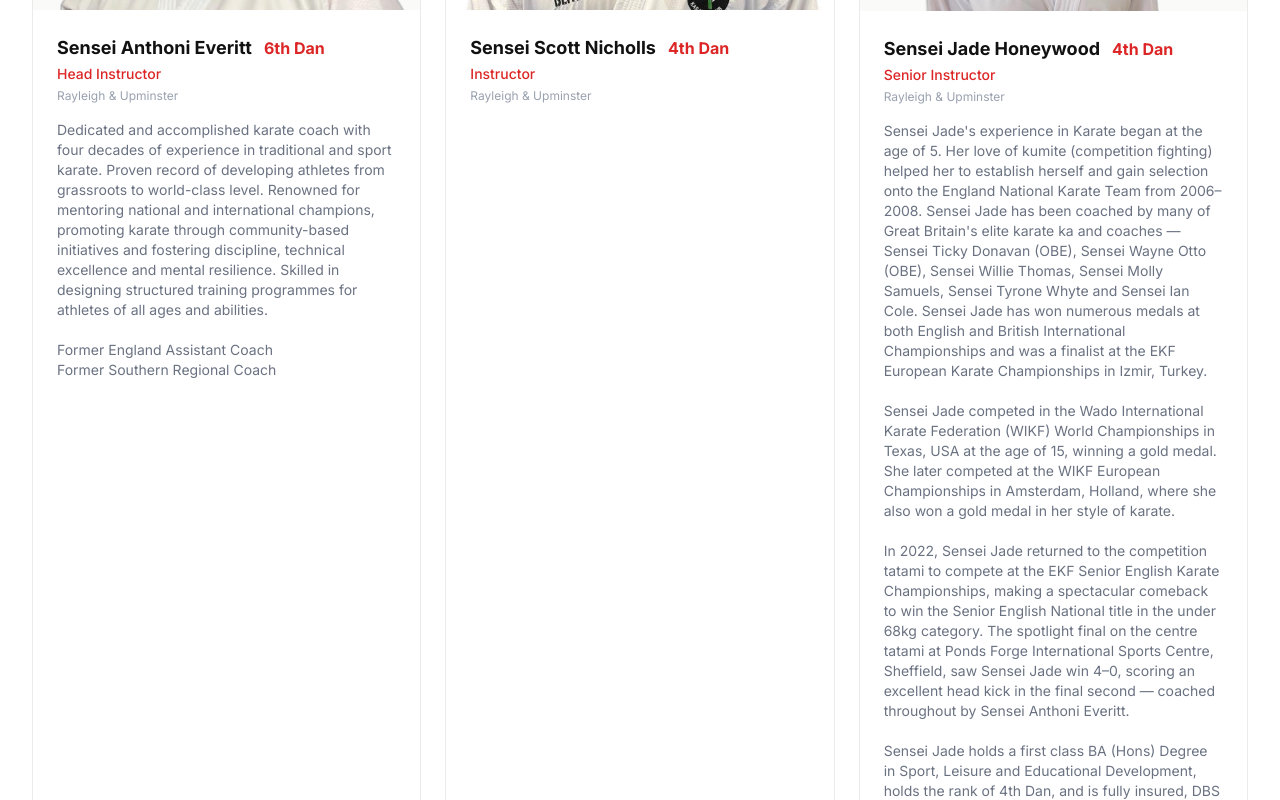
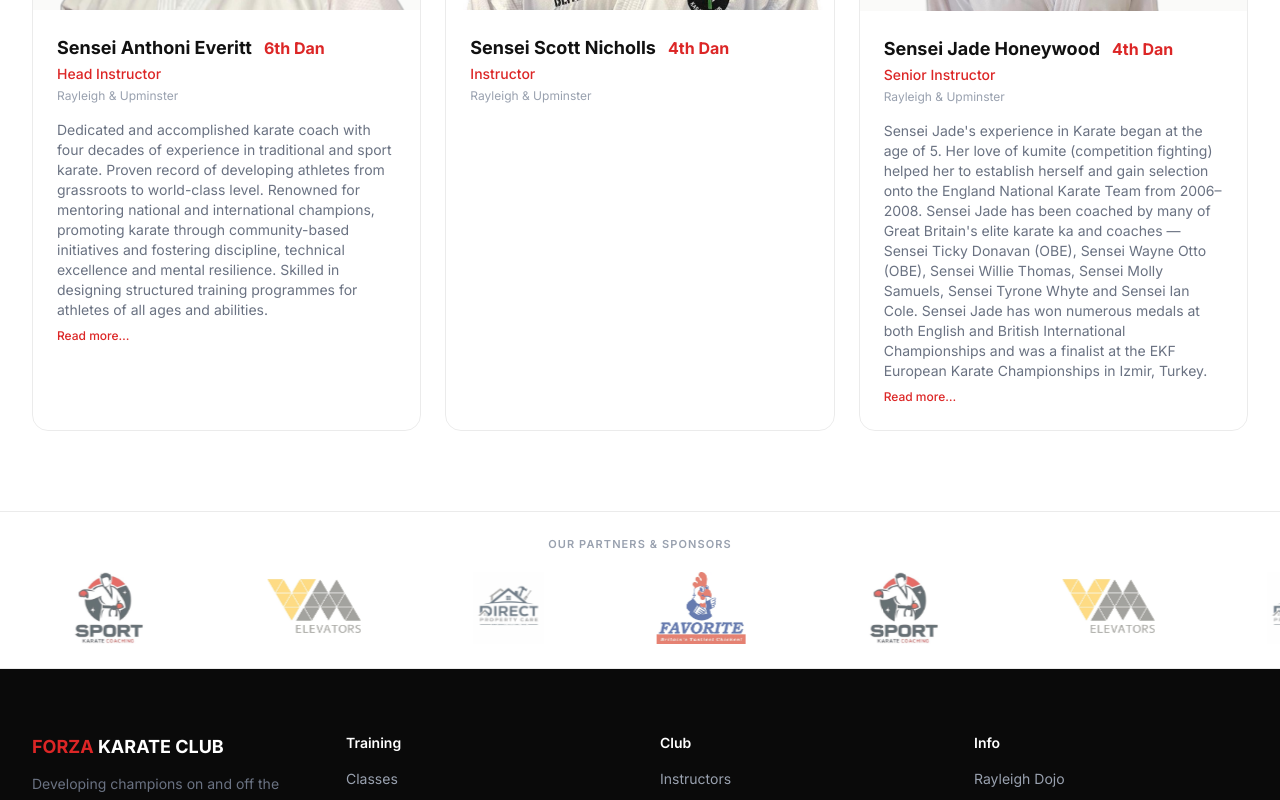
Before and after one commit to anthonieveritt-afk/forza-karate-website, a Next.js app: page /instructors in a window 1280 px wide. Shown: the part 940-1740 px from the top of the page. Built offline with nearby package versions, Linux system fonts and the light colour scheme.

Commit message:
Add expandable Read more/less to instructor bios

```diff
--- a/app/instructors/InstructorsClient.tsx
+++ b/app/instructors/InstructorsClient.tsx
@@ -11,6 +11,33 @@ interface Instructor {
   dojo: string
   photo: string
   bio: string
+}
+
+function BioText({ bio }: { bio: string }) {
+  const [expanded, setExpanded] = useState(false)
+  const paragraphs = bio.split('\n\n').filter(Boolean)
+  const firstPara = paragraphs[0] ?? bio
+  const rest = paragraphs.slice(1).join('\n\n')
+  const hasMore = rest.trim().length > 0
+
+  return (
+    <div className="text-sm text-gray-500">
+      <p>{firstPara}</p>
+      {hasMore && (
+        <>
+          {expanded && (
+            <p className="mt-3 whitespace-pre-line">{rest}</p>
+          )}
+          <button
+            onClick={() => setExpanded(v => !v)}
+            className="mt-2 text-[#dc2626] font-medium text-xs hover:underline focus:outline-none"
+          >
+            {expanded ? 'Read less ↑' : 'Read more…'}
+          </button>
+        </>
+      )}
+    </div>
+  )
 }
 
 export default function InstructorsClient({ instructors }: { instructors: Instructor[] }) {
@@ -49,7 +76,7 @@ export default function InstructorsClient({ instructors }: { instructors: Instru
                   </div>
                   <p className="text-sm text-[#dc2626] font-medium mb-1">{instructor.role}</p>
                   <p className="text-xs text-gray-400 mb-4">{instructor.dojo}</p>
-                  <p className="text-sm text-gray-500 whitespace-pre-line">{instructor.bio}</p>
+                  <BioText bio={instructor.bio} />
                 </div>
               </div>
             ))}
```
